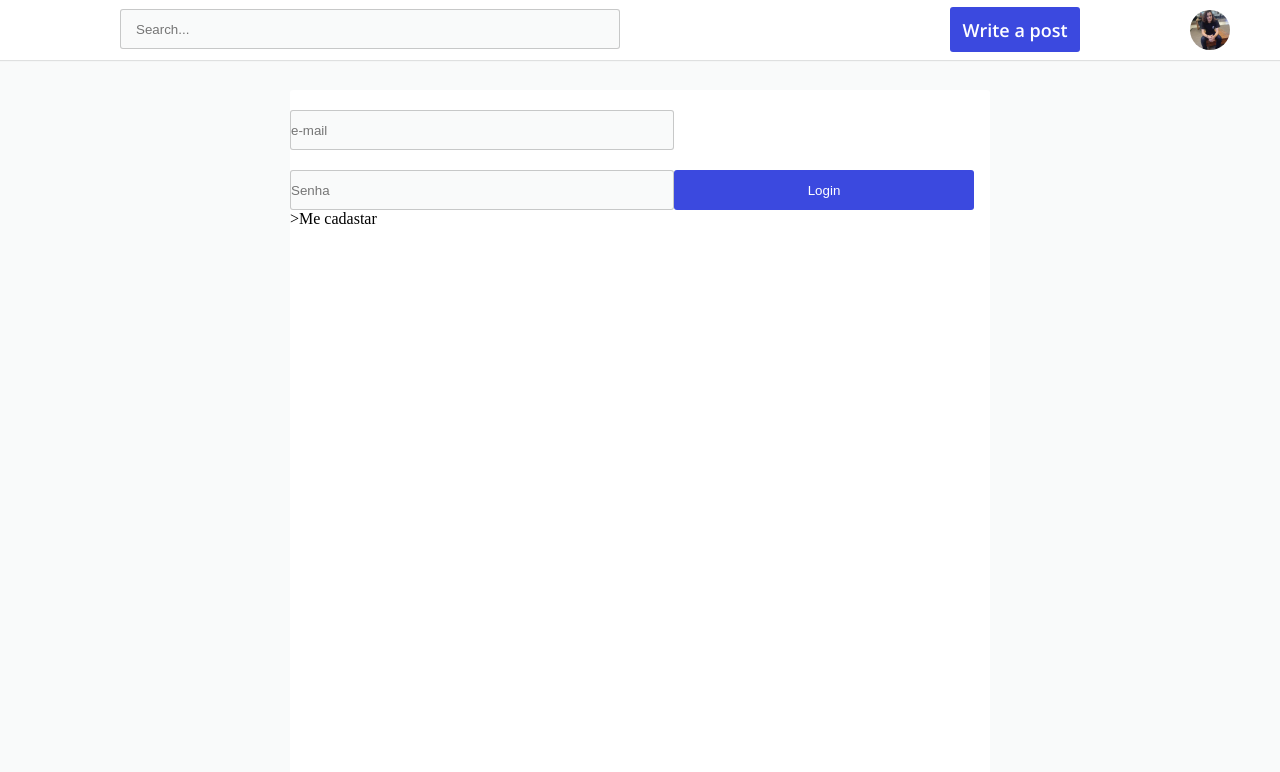
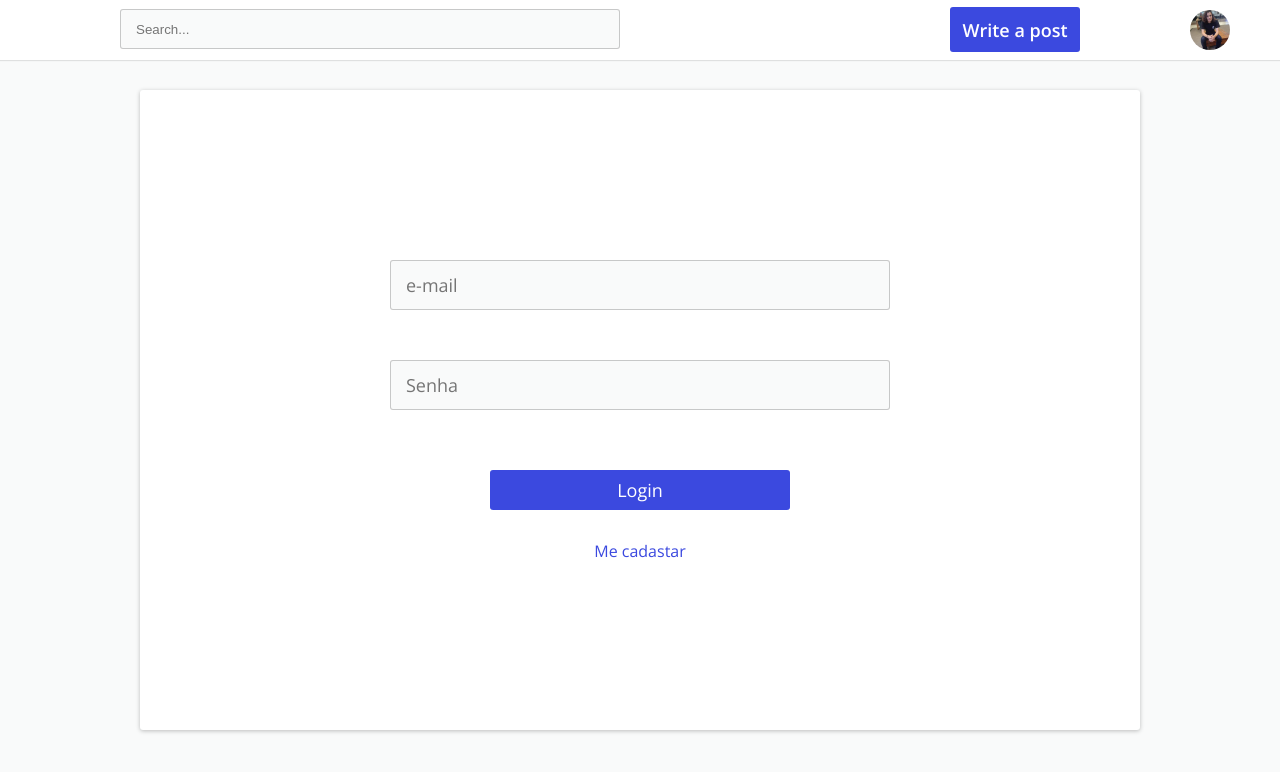
Before and after one commit to AndreM-Gomes/async-press, a React (Create React App) app in the folder frontend/: page /login in a window 1280 px wide. Shown: the top 772 px of the page. Built offline with nearby package versions, Linux system fonts and the light colour scheme; the HTML template or start-up script is replaced by a standard one.

Commit message:
estilização da pagina login

```diff
--- a/frontend/src/global.css
+++ b/frontend/src/global.css
@@ -11,6 +11,7 @@ body{
 button {
   border-radius: 3px;
   border: 0;
+  cursor: pointer;
 }
 
 .main {
@@ -25,4 +26,5 @@ button {
 .card {
   background: #FFFFFF;
   border-radius: 3px;
+  box-shadow: 0px 1px 4px rgba(0,0,0,0.25);
 }
--- a/frontend/src/pages/home/styles.css
+++ b/frontend/src/pages/home/styles.css
@@ -13,7 +13,6 @@
 }
 
 .postList .post {
-  box-shadow: 0px 1px 4px rgba(0,0,0,0.25);
   width: 700px;
   min-height: 180px ;
   margin: 10px 10px;
--- a/frontend/src/pages/login/index.js
+++ b/frontend/src/pages/login/index.js
@@ -1,5 +1,4 @@
-import React, { Component } from 'react'
-import {Link} from 'react-router-dom'
+import React from 'react'
 
 import './styles.css'
 
@@ -12,7 +11,7 @@ export default function Login() {
               <input type='password' placeholder='Senha'/>
               <button className='main' type='submit' value='Cadastrar'>Login</button>
             </form>
-            >Me cadastar
+            <a>Me cadastar</a>
         </div>
       </div>
     )
--- a/frontend/src/pages/login/styles.css
+++ b/frontend/src/pages/login/styles.css
@@ -1,24 +1,37 @@
 .login {
   grid-row: 2;
   grid-column: 2;
-  width: 700px;
-  height: 700px;
+  height: 80vh;
+  padding: 150px 250px;
+  text-align: center;
 }
 
-button {
+.container button {
   width: 300px;
   height: 40px;
+  margin-top: 30px;
+  margin-bottom: 30px;
+  font-family: 'Open sans', sans-serif;
+  font-size: 18px;
 }
 
-.cad-link {
+a{
+  font-family: 'Open sans', sans-serif;
+  font-size: 16px;
   color: #3B49DF;
 }
 
+
 form input {
+  position: relative;
   margin-top: 20px;
-  height: 40px;
-  width: 30vw;
+  height: 50px;
+  width: 500px;
   border-radius: 3px;
   border: 1px solid rgba(0, 0, 0, 0.2);
   background: #F9FAFA;
+  padding: 15px;
+  margin-bottom: 30px;
+  font-family: 'Open sans', sans-serif;
+  font-size: 18px;
 }
--- a/frontend/src/pages/register/index.js
+++ b/frontend/src/pages/register/index.js
@@ -5,7 +5,7 @@ export default class Register extends Component{
   render(){
     return (
       <div className="container">
-        <div className="card login">
+        <div className="card register">
             <form>
               <input placeholder='Name'/>
               <input type='email' placeholder='e-mail'/>
--- a/frontend/src/pages/register/styles.css
+++ b/frontend/src/pages/register/styles.css
@@ -0,0 +1,6 @@
+.register {
+  grid-row: 2;
+  grid-column: 2;
+  width: 700px;
+  height: 700px;
+}
```
